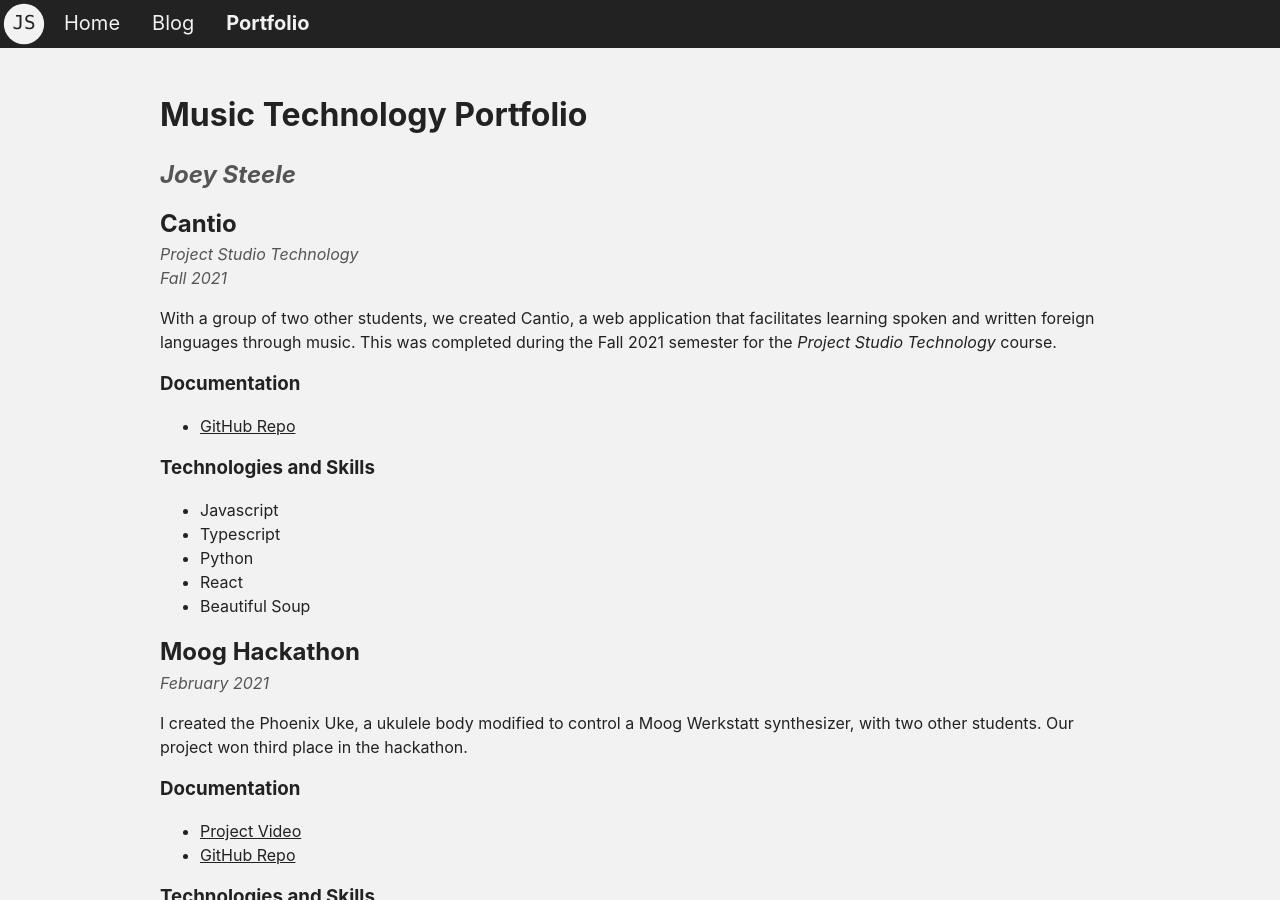
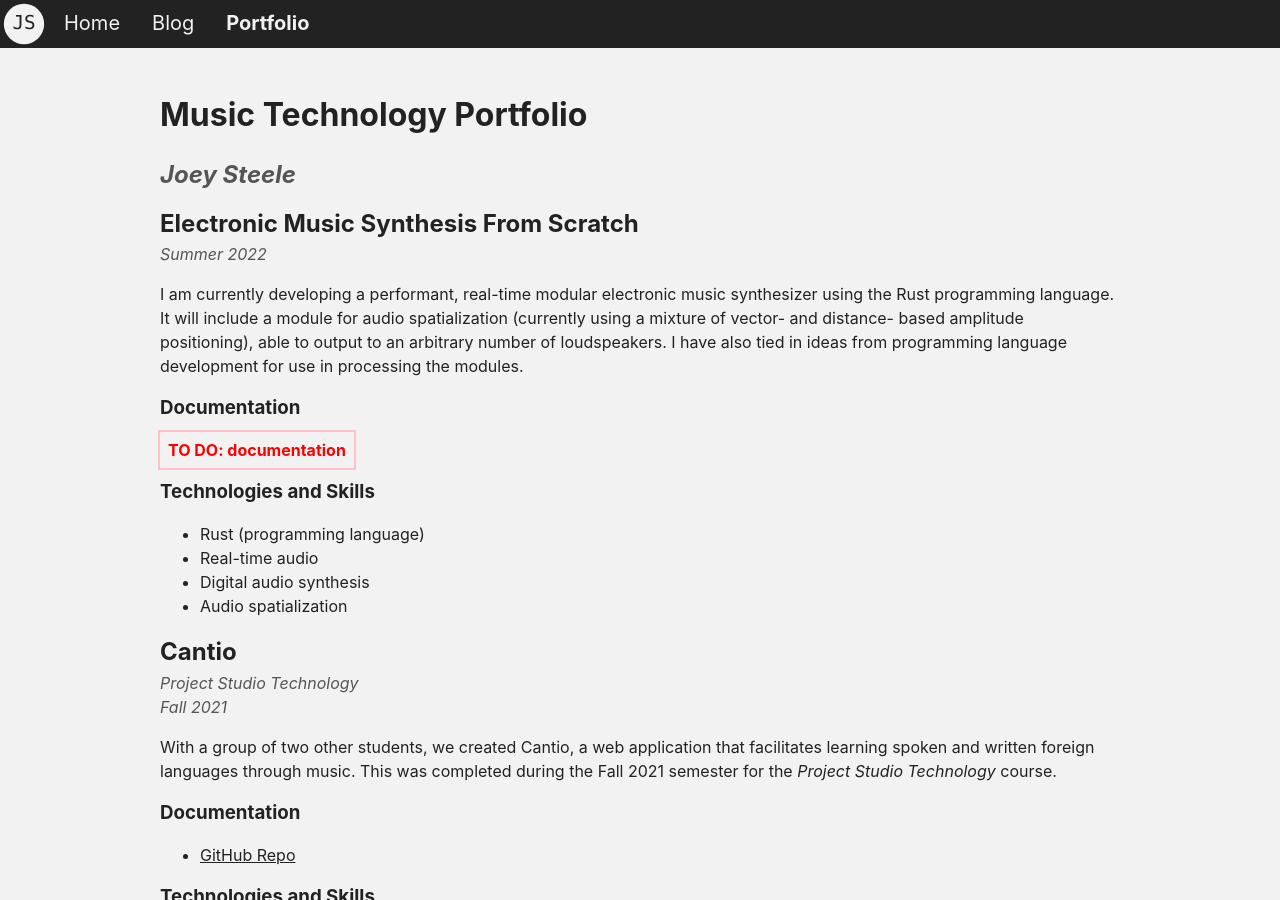
Before and after one commit to joeysteele2001/joeysteele2001.github.io, a Jekyll site: the page built from portfolio.html, in a window 1280 px wide and 900 px high. Built offline with Jekyll 4.4.1, drawn with Linux system fonts in a browser that asks for light colours.

Commit message:
Add summer synth project to portfolio

```diff
--- a/_data/portfolio.yml
+++ b/_data/portfolio.yml
@@ -1,3 +1,14 @@
+- name: Electronic Music Synthesis From Scratch
+  date: Summer 2022
+  description: I am currently developing a performant, real-time modular electronic music synthesizer using the Rust programming language.
+    It will include a module for audio spatialization (currently using a mixture of vector- and distance- based amplitude positioning), able to output to an arbitrary number of loudspeakers.
+    I have also tied in ideas from programming language development for use in processing the modules.
+  techs:
+  - Rust (programming language)
+  - Real-time audio
+  - Digital audio synthesis
+  - Audio spatialization
+
 - name: Cantio
   course: Project Studio Technology
   date: Fall 2021
```
